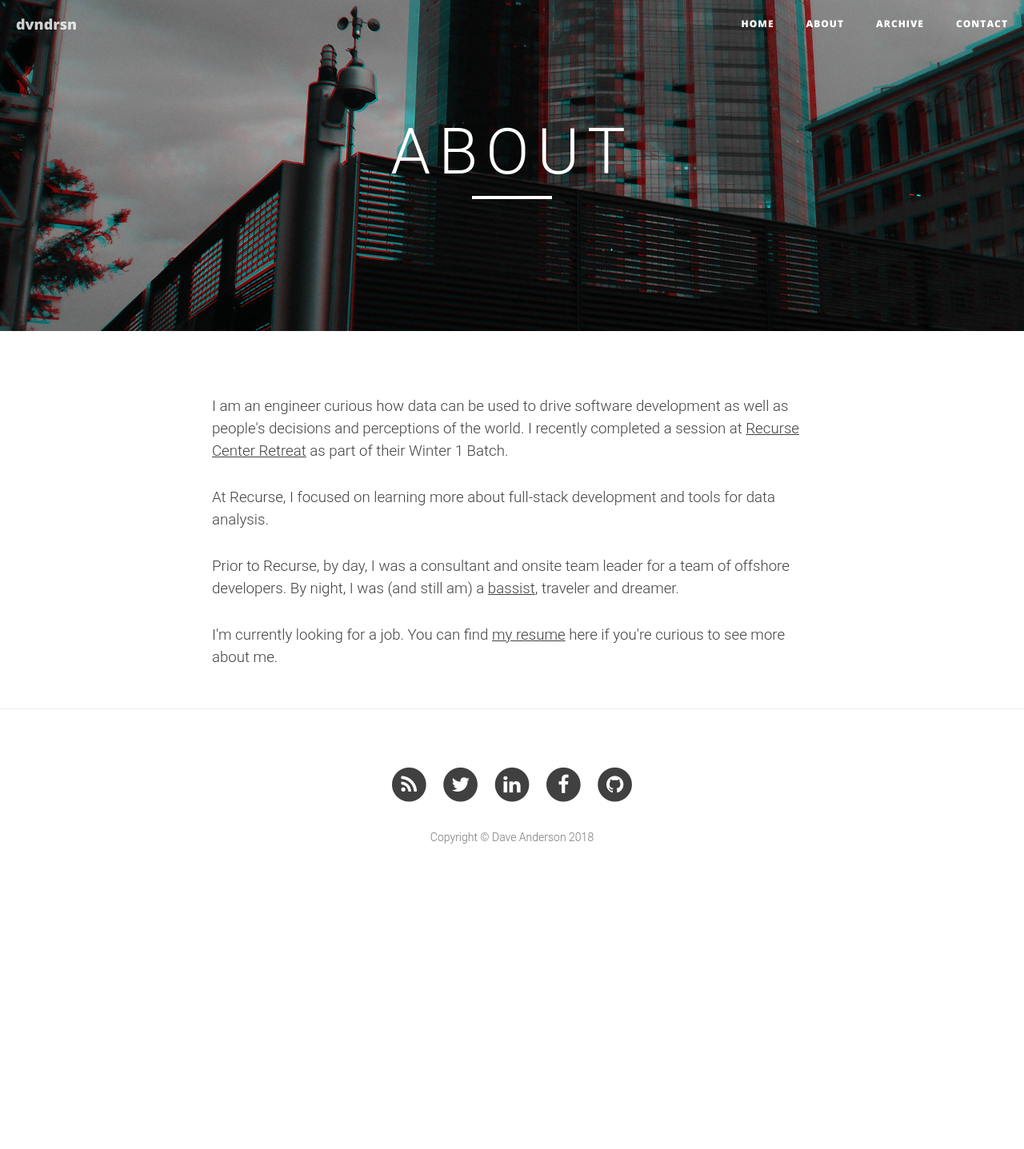
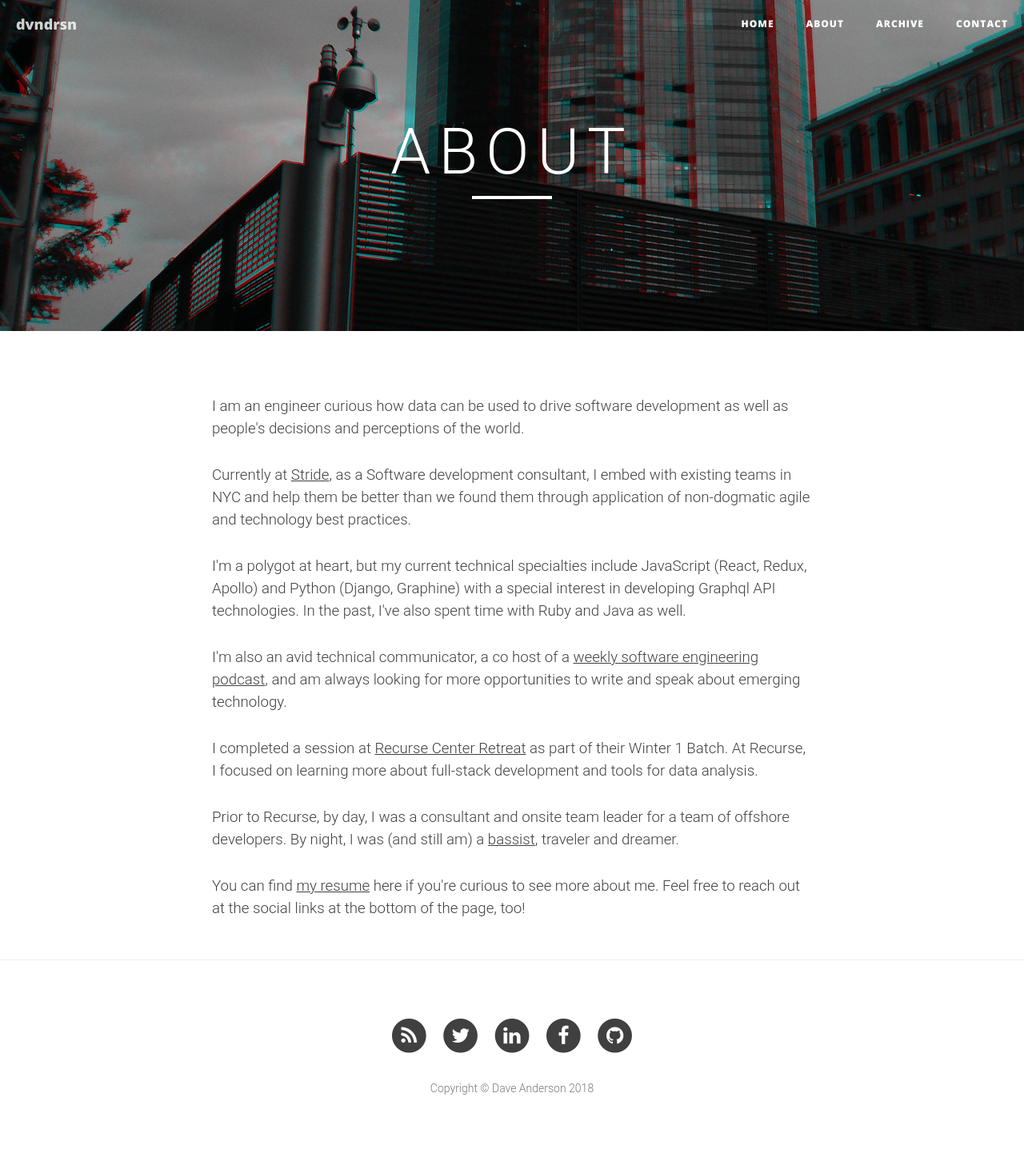
Before and after one commit to dvndrsn/dvndrsn.github.io, a Jekyll site: the page built from about.html, in a window 1280 px wide. Shown: the whole page at 80% size. Built offline with Jekyll 4.4.1, drawn with Linux system fonts in a browser that asks for light colours; nearby versions of some CDN libraries; before the commit the page ends 1123 px from its top, so only the background shows below that.

Commit message:
update about page and fix config

```diff
--- a/_config.yml
+++ b/_config.yml
@@ -12,7 +12,7 @@ facebook_username:  dvndrsn
 linkedin_username: dvndrsn
 
 # plugins
-gems: [jekyll-paginate]
+plugins: [jekyll-paginate]
 
 # Build settings
 markdown: kramdown
--- a/about.html
+++ b/about.html
@@ -4,10 +4,16 @@ title: "About"
 description: ""
 # header-img: "img/about-bg.jpg"
 ---
-<p>I am an engineer curious how data can be used to drive software development as well as people's decisions and perceptions of the world. I recently completed a session at <a href="http://www.recursecenter.com/">Recurse Center Retreat</a> as part of their Winter 1 Batch.</p>
+<p>I am an engineer curious how data can be used to drive software development as well as people's decisions and perceptions of the world. </p>
 
-<p>At Recurse, I focused on learning more about full-stack development and tools for data analysis.</p>
+<p>Currently at <a href="http://www.stridenyc.com/">Stride</a>, as a Software development consultant, I embed with existing teams in NYC and help them be better than we found them through application of non-dogmatic agile and technology best practices.</p>
+
+<p>I'm a polygot at heart, but my current technical specialties include JavaScript (React, Redux, Apollo) and Python (Django, Graphine) with a special interest in developing Graphql API technologies. In the past, I've also spent time with Ruby and Java as well.</p>
+
+<p>I'm also an avid technical communicator, a co host of a <a href="http://www.stridenyc.com/podcasts">weekly software engineering podcast</a>, and am always looking for more opportunities to write and speak about emerging technology.</p>
+
+<p>I completed a session at <a href="http://www.recursecenter.com/">Recurse Center Retreat</a> as part of their Winter 1 Batch. At Recurse, I focused on learning more about full-stack development and tools for data analysis.</p>
 
 <p>Prior to Recurse, by day, I was a consultant and onsite team leader for a team of offshore developers. By night, I was (and still am) a <a href="http://modernairs.com">bassist</a>, traveler and dreamer.</p>
 
-<p>I'm currently looking for a job. You can find <a href="pdf/resume.pdf">my resume</a> here if you're curious to see more about me.</p>
+<p>You can find <a href="pdf/resume.pdf">my resume</a> here if you're curious to see more about me. Feel free to reach out at the social links at the bottom of the page, too!</p>
```
